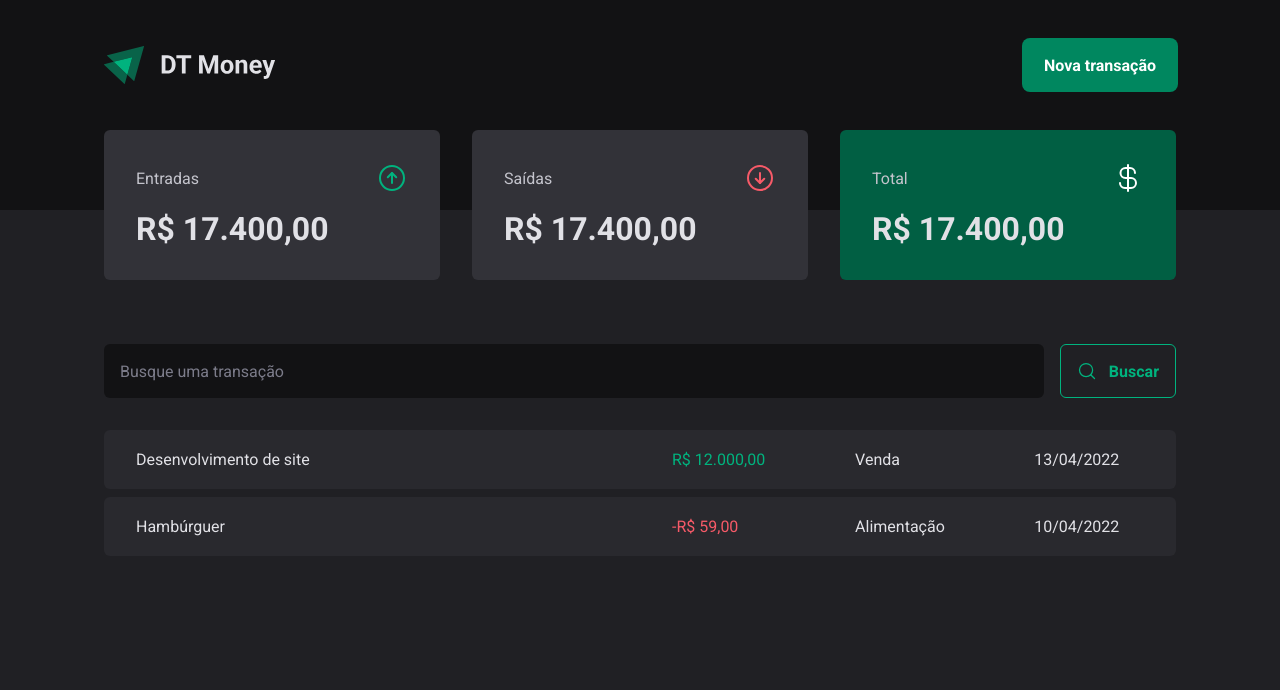
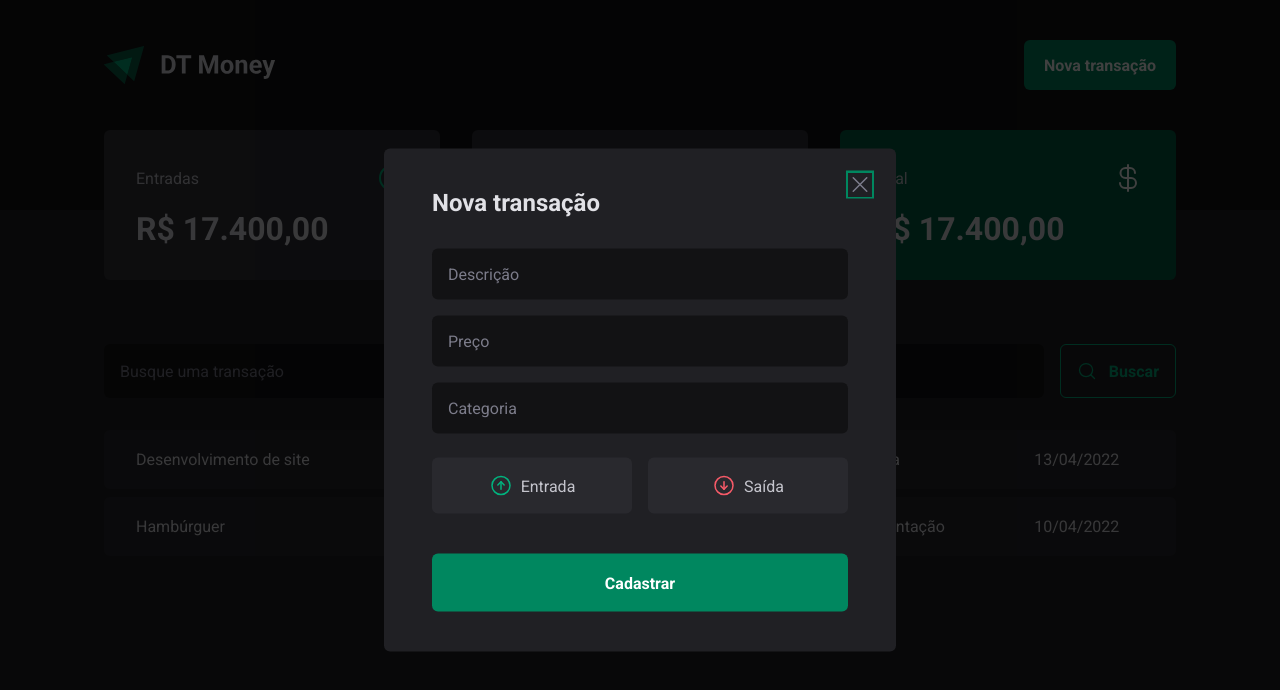
Before and after one commit to clodoaldo-favaro/ignite-03-dt-money, a React (Vite) app: page / in a window 1280 px wide. Both pictures are taken after a click on the button "Nova transação". Shown: the top 690 px of the page. Built offline with nearby package versions, Linux system fonts and the light colour scheme.

Commit message:
modal de nova transacao

```diff
--- a/package.json
+++ b/package.json
@@ -10,6 +10,7 @@
     "preview": "vite preview"
   },
   "dependencies": {
+    "@radix-ui/react-dialog": "^1.0.4",
     "phosphor-react": "^1.4.1",
     "react": "^18.2.0",
     "react-dom": "^18.2.0",
--- a/src/components/Header/index.tsx
+++ b/src/components/Header/index.tsx
@@ -1,13 +1,21 @@
 import { HeaderContainer, HeaderContent, NewTransactionButton } from "./styles";
+import * as Dialog from '@radix-ui/react-dialog';
 
 import logoImg from '../../assets/logo.svg';
+import { NewTransactionModal } from "../NewTransactionModal";
 
 export function Header() {
 	return (
 		<HeaderContainer>
 			<HeaderContent>
 				<img src={logoImg} alt="" />
-				<NewTransactionButton>Nova transação</NewTransactionButton>
+				<Dialog.Root>
+					<Dialog.Trigger asChild>
+						<NewTransactionButton>Nova transação</NewTransactionButton>
+					</Dialog.Trigger>
+
+					<NewTransactionModal />
+				</Dialog.Root>
 			</HeaderContent>
 		</HeaderContainer>
 	)
--- /dev/null
+++ b/src/components/NewTransactionModal/index.tsx
@@ -0,0 +1,38 @@
+import * as Dialog from '@radix-ui/react-dialog';
+import { X, ArrowCircleUp, ArrowCircleDown } from 'phosphor-react';
+import { Overlay, Content, CloseButton, TransactionType, TransactionTypeButton } from './styles';
+
+export function NewTransactionModal() {
+	return (
+		<Dialog.Portal>
+			<Overlay />
+
+			<Content>
+				<Dialog.Title>Nova transação</Dialog.Title>
+
+				<CloseButton>
+					<X size={24}/>
+				</CloseButton>
+
+				<form action="">
+					<input type="text" placeholder='Descrição' required />
+					<input type="number" placeholder='Preço' required />
+					<input type="text" placeholder='Categoria' required />
+
+					<TransactionType>
+						<TransactionTypeButton variant='income'>
+							<ArrowCircleUp size={24} />
+							Entrada
+						</TransactionTypeButton>
+						<TransactionTypeButton variant='outcome'>
+							<ArrowCircleDown size={24} />
+							Saída
+						</TransactionTypeButton>
+					</TransactionType>
+
+					<button type="submit">Cadastrar</button>
+				</form>
+			</Content>
+		</Dialog.Portal>
+	)
+}
--- /dev/null
+++ b/src/components/NewTransactionModal/styles.ts
@@ -0,0 +1,98 @@
+import styled from "styled-components"
+import * as Dialog from "@radix-ui/react-dialog"
+
+export const Overlay = styled(Dialog.Overlay)`
+	position: fixed;
+	width: 100vw;
+	height: 100vh;
+	inset: 0;
+	background: rgba(0, 0, 0, 0.75);
+`;
+
+export const Content = styled(Dialog.Content)`
+	min-width: 32rem;
+	border-radius: 6px;
+	padding: 2.5rem 3rem;
+	background: ${props => props.theme['gray-800']};
+
+	position: fixed;
+	top: 50%;
+	left: 50%;
+	transform: translate(-50%, -50%);
+
+	form {
+		margin-top: 2rem;
+
+		display: flex;
+		flex-direction: column;
+		gap: 1rem;
+
+		input {
+			border-radius: 6px;
+			border: 0;
+			background: ${props => props.theme['gray-900']};
+			color: ${props => props.theme['gray-300']};
+			padding: 1rem;
+
+			&::placeholder {
+				color: ${props => props.theme['gray-500']};
+			}
+		}
+
+		button[type="submit"] {
+			height: 58px;
+			border: 0;
+			background: ${props => props.theme['green-500']};
+			color: ${props => props.theme.white};
+			font-weight: bold;
+			padding: 0 1.25rem;
+			border-radius: 6px;
+			margin-top: 1.5rem;
+			cursor: pointer;
+
+			&:hover {
+				background: ${props => props.theme['green-700']};
+				transition: background-color 0.2s;
+			}
+		}
+	}
+`;
+
+export const CloseButton = styled(Dialog.Close)`
+	position: absolute;
+	background: transparent;
+	border: 0;
+	top: 1.5rem;
+	right: 1.5rem;
+	line-height: 0;
+	cursor: pointer;
+	color: ${props => props.theme['gray-500']};
+`;
+
+export const TransactionType = styled.div`
+	display: grid;
+	grid-template-columns: repeat(2, 1fr);
+	gap: 1rem;
+	margin-top: 0.5rem;
+`;
+
+interface TransactionTypeButtonProps {
+	variant: 'income' | 'outcome';
+}
+
+export const TransactionTypeButton = styled.button<TransactionTypeButtonProps>`
+	background: ${props => props.theme['gray-700']};
+	padding: 1rem;
+	display: flex;
+	align-items: center;
+	justify-content: center;
+	gap: 0.5rem;
+	border-radius: 6px;
+	cursor: pointer;
+	border: 0;
+	color: ${props => props.theme['gray-300']};
+
+	svg {
+		color: ${props => props.variant === 'income' ? props.theme['green-300'] : props.theme['red-300']};
+	}
+`;
```
Also changed, not shown: 1 other file (tests, documents, lock files or other folders).
